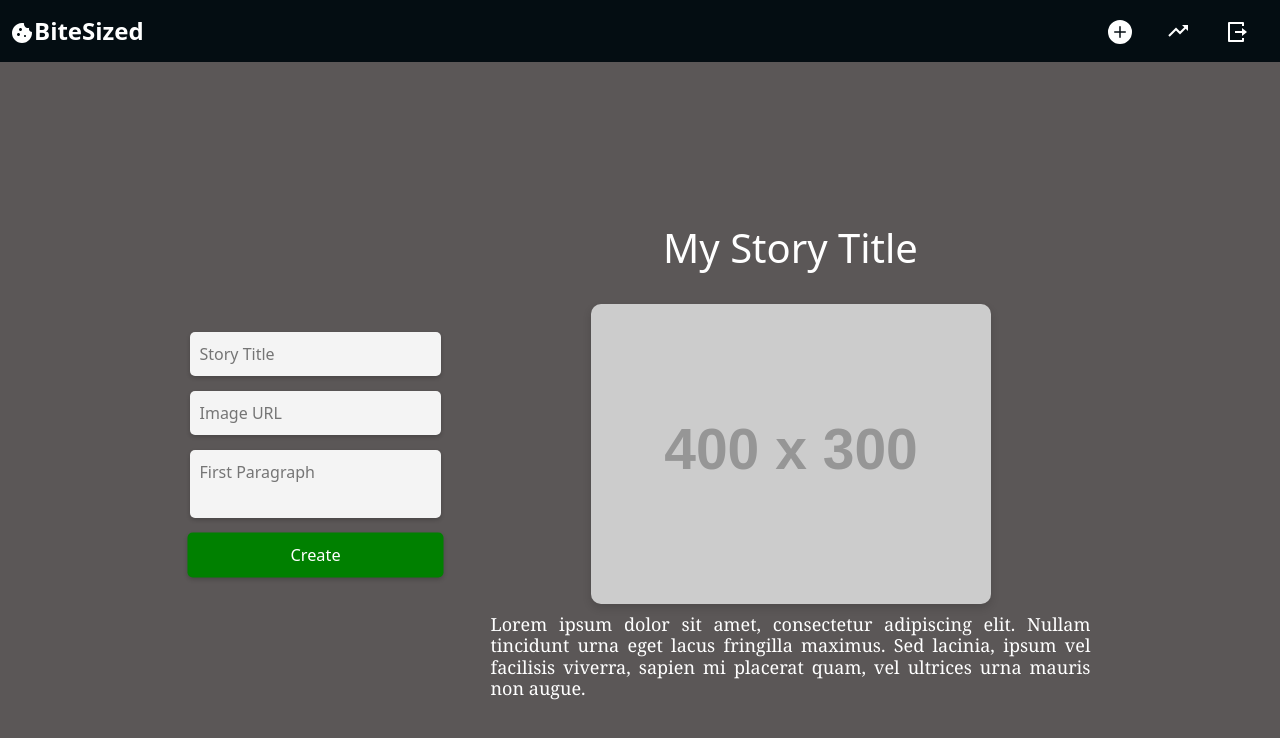
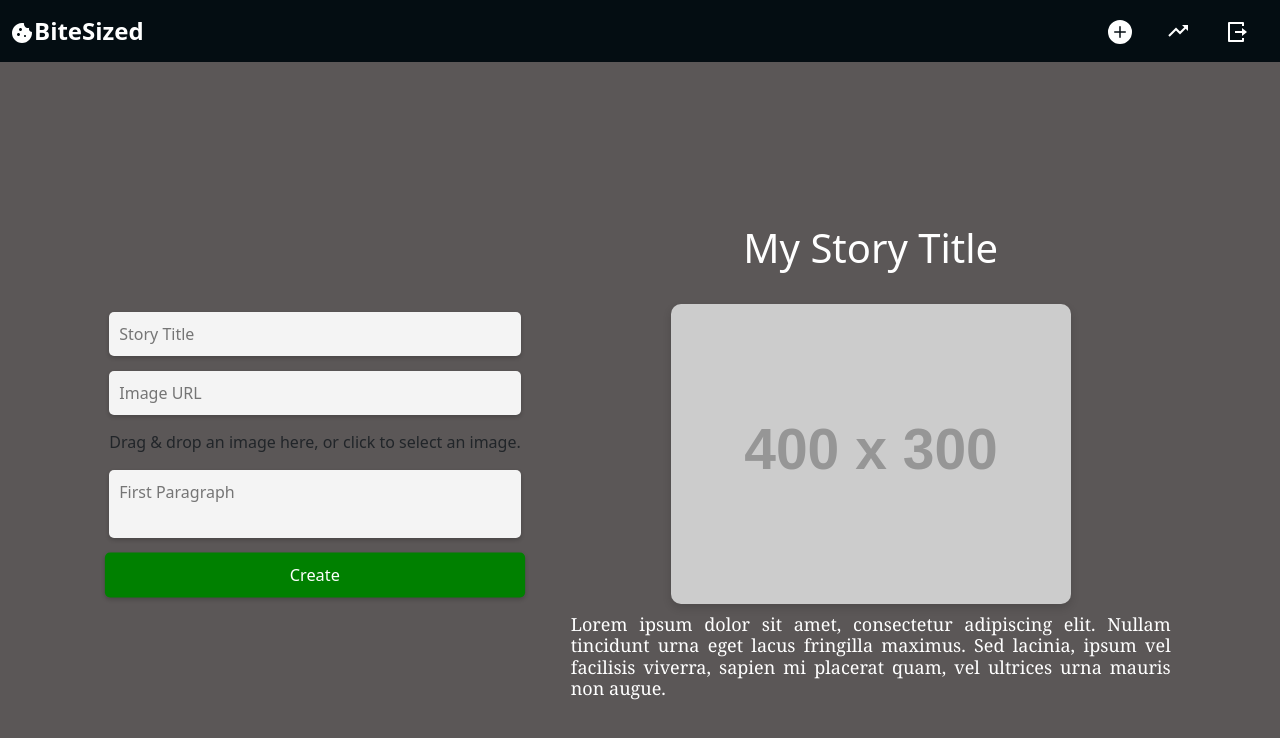
Before and after one commit to Rafl27/biteSized-app, a React (Vite) app: page /create in a window 1280 px wide. Shown: the top 738 px of the page. Built offline with nearby package versions, Linux system fonts and the light colour scheme.

Commit message:
Drag and drop images.

```diff
--- a/package.json
+++ b/package.json
@@ -15,6 +15,7 @@
     "react": "^18.2.0",
     "react-bootstrap": "^2.7.4",
     "react-dom": "^18.2.0",
+    "react-dropzone": "^14.2.3",
     "react-icons": "^4.8.0",
     "react-router-dom": "^6.11.0"
   },
--- a/src/pages/createStory/CreateStory.tsx
+++ b/src/pages/createStory/CreateStory.tsx
@@ -1,8 +1,9 @@
-import React, { useState } from 'react'
+import React, {useCallback, useState} from 'react'
 import './CreateStory.css'
 import axios from 'axios'
 import { Modal } from 'react-bootstrap'
 import TopBar from '../../components/topBar/TopBar'
+import { useDropzone } from 'react-dropzone';
 
 function App() {
   //TODO: now the button is always green because useState has values.
@@ -55,6 +56,26 @@ function App() {
       console.log(err)
     }
   }
+
+  const onDrop = useCallback((acceptedFiles) => {
+    if (acceptedFiles.length > 0) {
+      const file = acceptedFiles[0];
+      const reader = new FileReader();
+
+      reader.onload = (e) => {
+        const uploadedImage = e.target.result;
+        setImage(uploadedImage);
+      };
+
+      reader.readAsDataURL(file);
+    }
+  }, []);
+
+  const { getRootProps, getInputProps } = useDropzone({
+    onDrop,
+    accept: 'image/*',
+    multiple: false,
+  });
   return (
     <>
       <TopBar />
@@ -73,6 +94,13 @@ function App() {
               name="img"
               onChange={(e) => setImage(e.target.value)}
             />
+            <div
+                {...getRootProps()}
+                className="dropzone"
+            >
+              <input {...getInputProps()} />
+              <p>Drag &amp; drop an image here, or click to select an image.</p>
+            </div>
             <textarea
               placeholder="First Paragraph"
               name="text"
```
Also changed, not shown: 1 other file (tests, documents, lock files or other folders).
